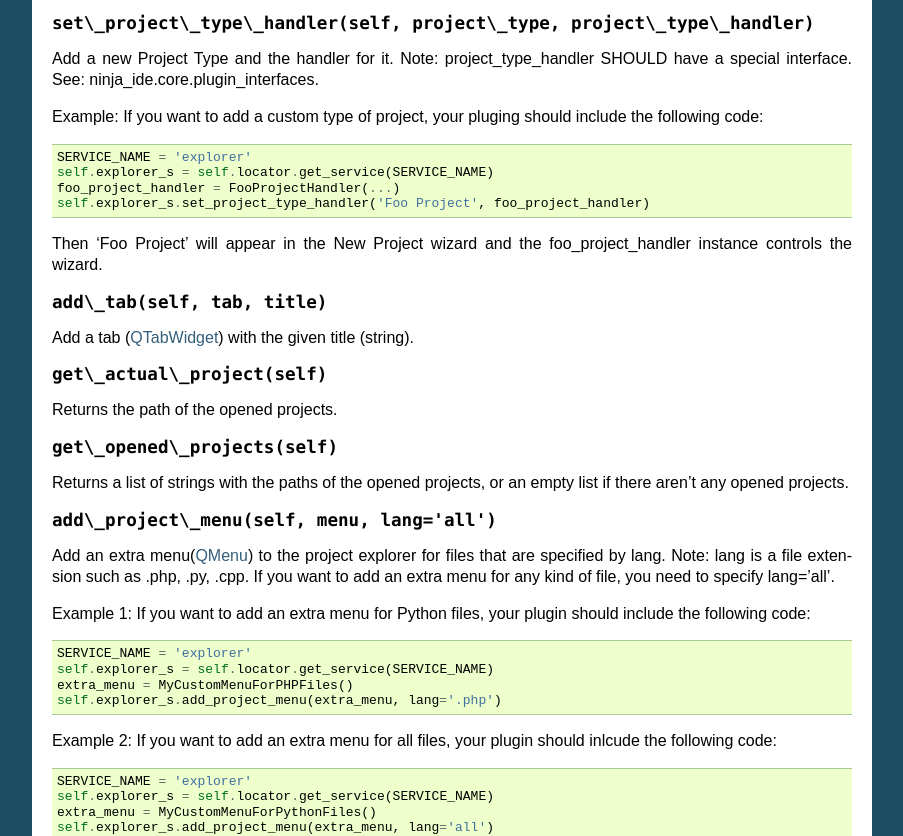
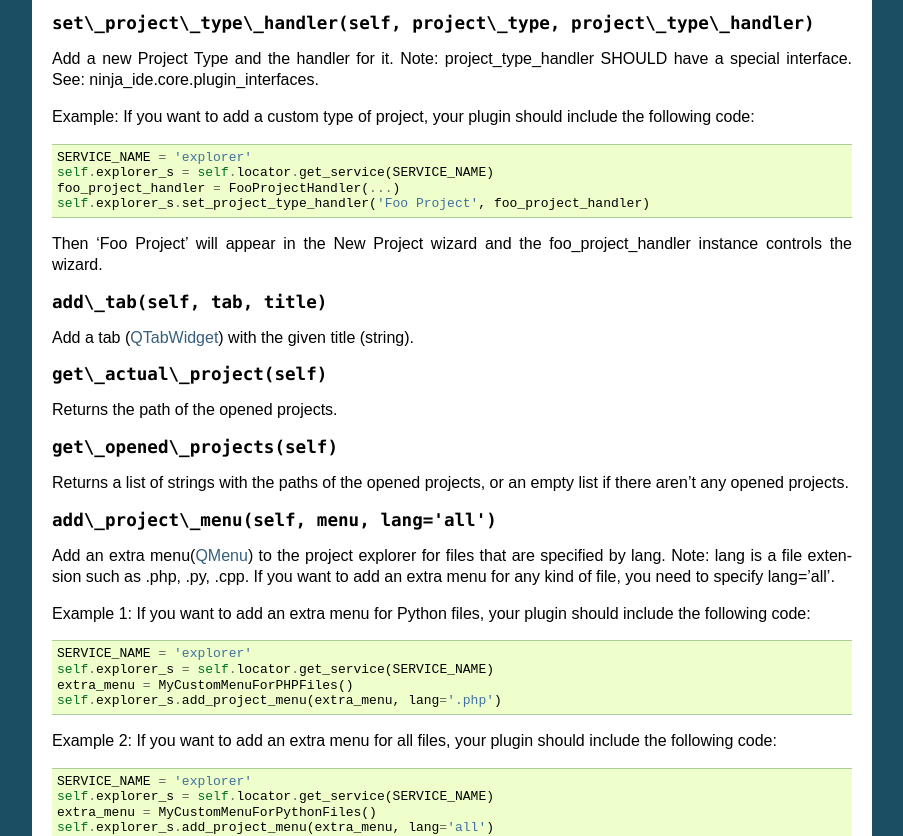
Before and after one commit to ninja-ide/ninja-ide-documentation, a Sphinx documentation site: the page built from docs/plugin.rst, in a window 1280 px wide and 1400 px high, scrolled down 11724 px. Shown: the part 152-988 px from the top of the window, without its empty margins (198-1101 px from the left). Built offline with Sphinx 7.4.7, drawn with Linux system fonts in a browser that asks for light colours; some of the changed text lies outside the part shown.

Commit message:
Fixed a few typo's that weren't corrected yet.

```diff
--- a/docs/plugin.rst
+++ b/docs/plugin.rst
@@ -583,7 +583,7 @@ Add a new Project Type and the handler for it.
 Note: project\_type\_handler SHOULD have a special interface.
 See: ninja\_ide.core.plugin\_interfaces.
 
-Example: If you want to add a custom type of project, your pluging should
+Example: If you want to add a custom type of project, your plugin should
 include the following code::
 
     SERVICE_NAME = 'explorer'
@@ -623,7 +623,7 @@ plugin should include the following code::
     self.explorer_s.add_project_menu(extra_menu, lang='.php')
 
 Example 2: If you want to add an extra menu for all files, your plugin
-should inlcude the following code::
+should include the following code::
 
     SERVICE_NAME = 'explorer'
     self.explorer_s = self.locator.get_service(SERVICE_NAME)
```
Also changed, not shown: other parts of docs/plugin.rst (+6 -6 lines).
